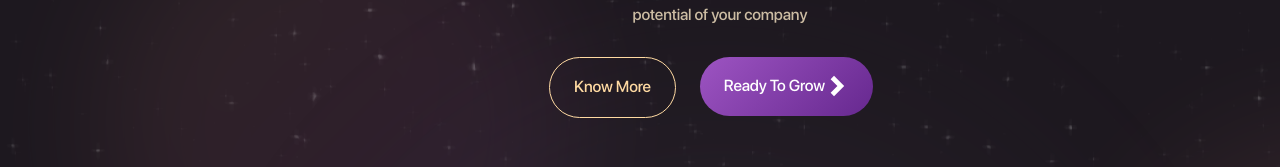
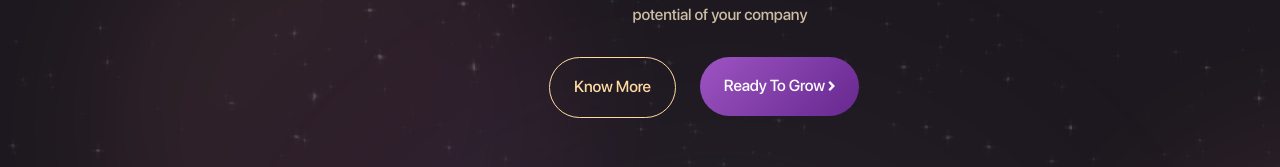
Before and after one commit to kalracodes/Web3guys_Website, a React (Create React App) app: page / in a window 1280 px wide. Shown: the part 454-621 px from the top of the page. Built offline with nearby package versions, Linux system fonts and the light colour scheme.

Commit message:
Laptop version Phase 1 almost done(1)

```diff
--- a/src/components/homepage1/homepage1.css
+++ b/src/components/homepage1/homepage1.css
@@ -225,8 +225,8 @@
 }
 .arrow-drop-right-line-1-icon {
 	position: relative;
-	width: 24px;
-	height: 24px;
+	height: 12px;
+	margin-left: 3px;
 	flex-shrink: 0;
 	overflow: hidden;
 	z-index: 150;
```
